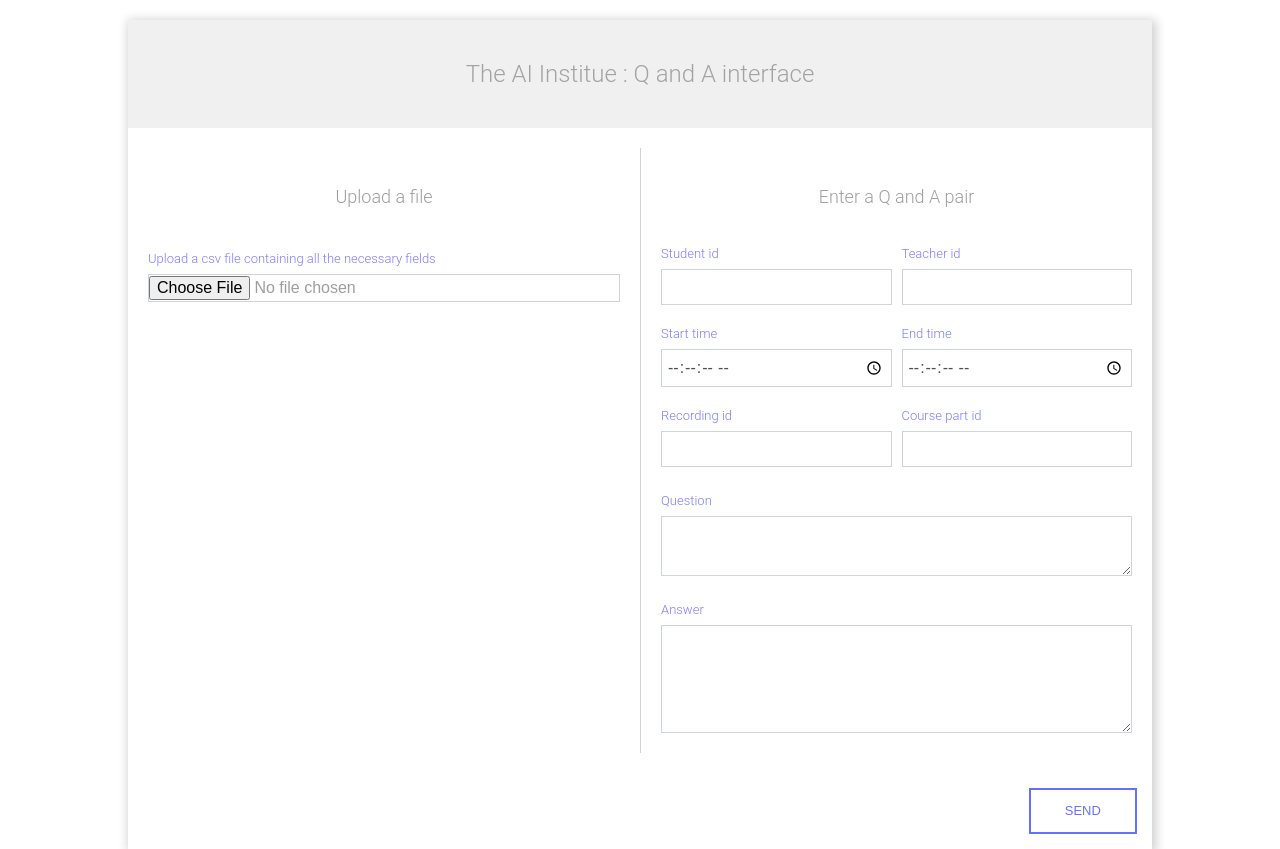
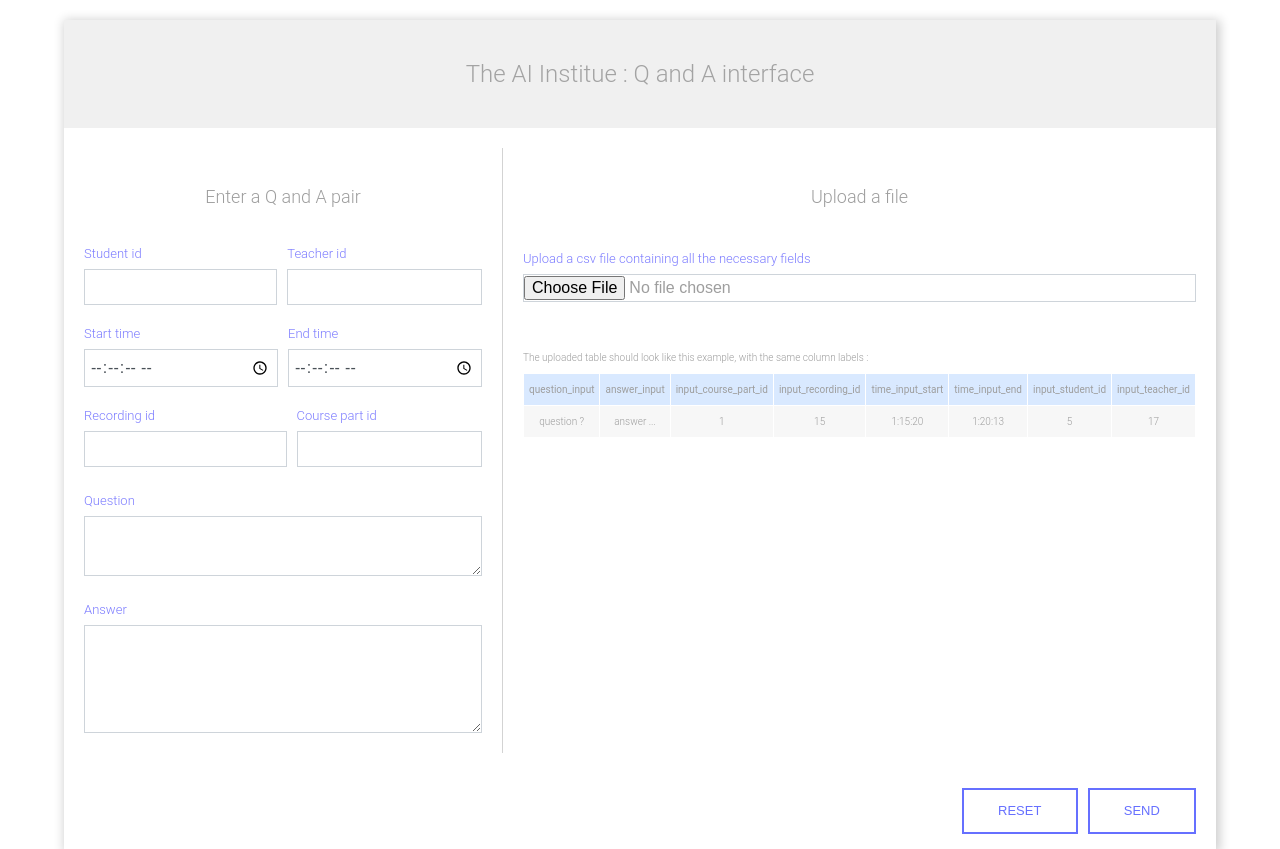
Before and after one commit to theaiinstitute/prof-qa-platform, a React (Create React App) app in the folder database_interface_frontend/: page / in a window 1280 px wide. Built offline with nearby package versions, Linux system fonts and the light colour scheme.

Commit message:
update frontend with server calls and add new input forms

```diff
--- a/database_interface_frontend/package.json
+++ b/database_interface_frontend/package.json
@@ -6,6 +6,7 @@
     "@testing-library/jest-dom": "^4.2.4",
     "@testing-library/react": "^9.5.0",
     "@testing-library/user-event": "^7.2.1",
+    "axios": "^0.19.2",
     "mdbreact": "^4.25.4",
     "react": "^16.13.0",
     "react-dom": "^16.13.0",
--- a/database_interface_frontend/src/App.css
+++ b/database_interface_frontend/src/App.css
@@ -5,7 +5,7 @@
   margin-right: auto;
   background-color: rgb(255, 255, 255);
   box-shadow: 2px 2px 10px 2px rgb(206, 206, 206);
-  width: 80%;
+  width: 90%;
   height: fit-content;
   display: grid;
   grid-template-columns: auto;
@@ -18,7 +18,7 @@
   width: 100%;
   height: fit-content;
   display: grid;
-  grid-template-columns: 1fr 1fr;
+  grid-template-columns: 2fr 3fr;
   grid-template-rows: auto;
   transition: all 0.25s;
   margin-top: 20px;
@@ -37,7 +37,7 @@
 }
 
 .send-button{
-    color: rgb(102, 112, 255) ;
+    color: rgba(102, 112, 255) ;
     background-color: transparent ;
     border-color:rgb(102, 112, 255) ;
     border: 2px solid rgb(102, 112, 255) ;
@@ -54,6 +54,8 @@
     font-weight: 400;
     text-align: center;
     vertical-align: right;
+    margin-left: 5px;
+    margin-right: 5px;
 
 }
 
@@ -61,3 +63,48 @@
     box-shadow: 0 5px 11px 0 rgba(0,0,0,0.18), 0 4px 15px 0 rgba(0,0,0,0.15);
     cursor: pointer;
 }
+
+.tg  {
+    border-collapse:collapse;
+    border-spacing:0;
+    border-color:#aabcfe;
+}
+.tg td{
+    font-size:10px;
+    padding:10px 1px;
+    border-style:solid;
+    border-width:1px;
+    overflow:hidden;
+    word-break:normal;
+    border-color:#aabcfe;
+    background-color:#e8edff;
+}
+
+table{
+  margin-left: auto;
+  margin-right: auto;
+  margin-top: 10px;
+  text-align: center;
+}
+
+.tg th{
+    font-size:10px;
+    font-weight:normal;
+    padding:10px 5px;
+    border-style:solid;
+    border-width:1px;
+    overflow:hidden;
+    word-break:normal;
+    border-color:#aabcfe;
+    background-color:rgba(180, 212, 255, 0.5);
+}
+.tg .tg-uy2u{
+    border-color:#ffffff;
+    vertical-align:top
+}
+
+.tg .tg-4a11{
+    background-color:rgba(240, 240, 240, 0.5);
+    border-color:#ffffff;
+    vertical-align:top;
+}
--- a/database_interface_frontend/src/App.js
+++ b/database_interface_frontend/src/App.js
@@ -1,4 +1,5 @@
 import React, { Component } from 'react';
+import axios from 'axios';
 import './App.css';
 import UploadForm from './UploadForm';
 import EditForm from './EditForm';
@@ -8,10 +9,25 @@ class App extends Component {
 
   edit_form = React.createRef();
   file_upload = React.createRef();
+  url_django = 'http://127.0.0.1:8000/qa/'
 
   handleSubmit = (e) => {
-    console.log(this.edit_form.current.state)
-    console.log(this.file_upload.current.state)
+    e.preventDefault();
+
+    let data = {
+      edit_form: this.edit_form.current.state,
+      file_upload: this.file_upload.current.state
+    }
+
+    axios.post(this.url_django, data)
+      .then(response => {
+        console.log(response.data);
+      });
+  }
+
+  handleReset = (e) => {
+    this.edit_form.current.reset()
+    this.file_upload.current.reset()
   }
 
   render() {
@@ -23,16 +39,16 @@ class App extends Component {
         </div>
 
         <div className='inputs-container'>
-          <UploadForm ref={this.file_upload}/>
           <EditForm ref={this.edit_form} />
+          <UploadForm ref={this.file_upload} />
         </div>
 
-        <div style={{ textAlign: 'right', margin:'15px' }}>
+        <div style={{ textAlign: 'right', margin: '15px' }}>
+          <button className='send-button' onClick={this.handleReset}>Reset</button>
           <button type="submit" className='send-button' onClick={this.handleSubmit}>Send</button>
         </div>
 
       </div>
-
     );
   }
 }
--- a/database_interface_frontend/src/EditForm.css
+++ b/database_interface_frontend/src/EditForm.css
@@ -7,10 +7,6 @@
     padding: 20px 20px 10px 20px;
     row-gap: 10px;
     transition: all 0.25s;
-}
-
-.border-left{
-    border-left: solid #d3d3d3 1px;
 }
 
 
--- a/database_interface_frontend/src/EditForm.js
+++ b/database_interface_frontend/src/EditForm.js
@@ -18,6 +18,27 @@ class EditForm extends Component {
         answer_input: null,
     }
 
+
+    reset = () => {
+        document.getElementById("form-reset").click()
+        this.setState(
+            {
+                input_student_id: null,
+                input_teacher_id: null,
+
+                time_input_start: null,
+                time_input_end: null,
+
+                input_recording_id: null,
+                input_course_part_id: null,
+
+                question_input: null,
+                answer_input: null,
+            }
+        )
+    }
+
+
     collectInfos = (e) => {
         let newstate = {
             input_student_id: document.getElementById("input-student-id").value ? document.getElementById("input-student-id").value : null,
@@ -37,15 +58,15 @@ class EditForm extends Component {
 
     render() {
         return (
-            <form className='border-left' onChange={this.collectInfos}>
+            <form onChange={this.collectInfos}>
                 <p style={{ textAlign: "center" }}>Enter a Q and A pair</p>
                 <br></br>
 
                 <div className="one-row">
                     <label htmlFor="input-student-id" >Student id</label>
                     <label htmlFor="input-teacher-id" >Teacher id</label>
-                    <input type="number" id="input-student-id" className="form-control" step="1"></input>
-                    <input type="number" id="input-teacher-id" className="form-control" step="1"></input>
+                    <input type="number" id="input-student-id" className="form-control" step="1" min="0"></input>
+                    <input type="number" id="input-teacher-id" className="form-control" step="1" min="0"></input>
                 </div>
                 <br></br>
 
@@ -58,10 +79,10 @@ class EditForm extends Component {
                 <br></br>
 
                 <div className="one-row">
-                    <label htmlFor="input-recording-id" >Recording id</label>
+                    <label htmlFor="input-recording-id"  >Recording id</label>
                     <label htmlFor="input-course-part-id" >Course part id</label>
-                    <input type="number" id="input-recording-id" className="form-control" step="1"></input>
-                    <input type="number" id="input-course-part-id" className="form-control" step="1"></input>
+                    <input type="number" id="input-recording-id" className="form-control" step="1" min="0"></input>
+                    <input type="number" id="input-course-part-id" className="form-control" step="1" min="0"></input>
                 </div>
                 <br></br>
 
@@ -72,6 +93,7 @@ class EditForm extends Component {
                 <label htmlFor="answer-input" >Answer</label>
                 <textarea type="text" id="answer-input" className="form-control" style={{ resize: 'vertical' }} rows="4"></textarea>
 
+                <input type="reset" id="form-reset" style={{display:"none"}}></input>
             </form >
 
         );
--- a/database_interface_frontend/src/UploadForm.css
+++ b/database_interface_frontend/src/UploadForm.css
@@ -18,3 +18,7 @@
     outline: 0;
     box-shadow: 0 0 0 0.2rem rgba(0,123,255,0.25);
 }
+
+.border-left{
+    border-left: solid #d3d3d3 1px;
+}
--- a/database_interface_frontend/src/UploadForm.js
+++ b/database_interface_frontend/src/UploadForm.js
@@ -7,18 +7,85 @@ class UploadForm extends Component {
         file : null
     }
 
+    reset = () => {
+        document.getElementById("file-reset").click()
+        this.setState(
+            {
+                file: null
+            }
+        )
+    }
+
+    processText = (csv) => {
+        let lines = csv.split(/\r\n|\n/);
+        let values = [];
+        var columns = lines[0].split(/,|;/);
+
+        for (var i = 1; i < lines.length; i++) {
+            var obj = {};
+            var row = lines[i].split(/,|;/);
+
+            for (var j = 0; j < columns.length; j++) {
+                obj[columns[j]] = row[j];
+            }
+            values.push(obj);
+        }
+        return values;
+    }
+
+    handleLoad = (e) => {
+        let file = this.processText(e.target.result)
+        this.setState({ file: file });
+    }
+
+    handleError = (e) => {
+        alert(e.target.error.name)
+    }
+
     handleChange = (e) => {
-        let file = document.getElementById('upload-input').value ? document.getElementById('upload-input').files[0] : null;
-        this.setState({ file : file });
+        if (document.getElementById('upload-input').value){
+            let reader = new FileReader();
+            reader.readAsText(document.getElementById('upload-input').files[0]);
+            reader.onload = this.handleLoad;
+            reader.onerror = this.handleError;
+        }
+        else {
+            this.setState({ file: null });
+        }
     }
 
     render() {
         return (
-            <form>
+            <form className='border-left'>
                 <p style={{ textAlign: "center" }}>Upload a file</p>
                 <br></br>
                 <label htmlFor="upload-input" >Upload a csv file containing all the necessary fields</label>
                 <input id="upload-input" type="file" className="upload-control" onChange={this.handleChange} />
+                <input type="reset" id="file-reset" style={{ display: "none"}}></input>
+                <p style={{ marginTop:"50px", textAlign: "left", fontSize:"10px"}}>The uploaded table should look like this example, with the same column labels : </p>
+
+                <table class="tg">
+                    <tr>
+                        <th class="tg-uy2u">question_input</th>
+                        <th class="tg-uy2u">answer_input</th>
+                        <th class="tg-uy2u">input_course_part_id</th>
+                        <th class="tg-uy2u">input_recording_id</th>
+                        <th class="tg-uy2u">time_input_start</th>
+                        <th class="tg-uy2u">time_input_end</th>
+                        <th class="tg-uy2u">input_student_id</th>
+                        <th class="tg-uy2u">input_teacher_id</th>
+                    </tr>
+                    <tr>
+                        <td class="tg-4a11">question ?</td>
+                        <td class="tg-4a11">answer ...</td>
+                        <td class="tg-4a11">1</td>
+                        <td class="tg-4a11">15</td>
+                        <td class="tg-4a11">1:15:20</td>
+                        <td class="tg-4a11">1:20:13</td>
+                        <td class="tg-4a11">5</td>
+                        <td class="tg-4a11">17</td>
+                    </tr>
+                </table>
             </form>
         );
     }
```
Also changed, not shown: 2 other files (tests, documents, lock files or other folders).
